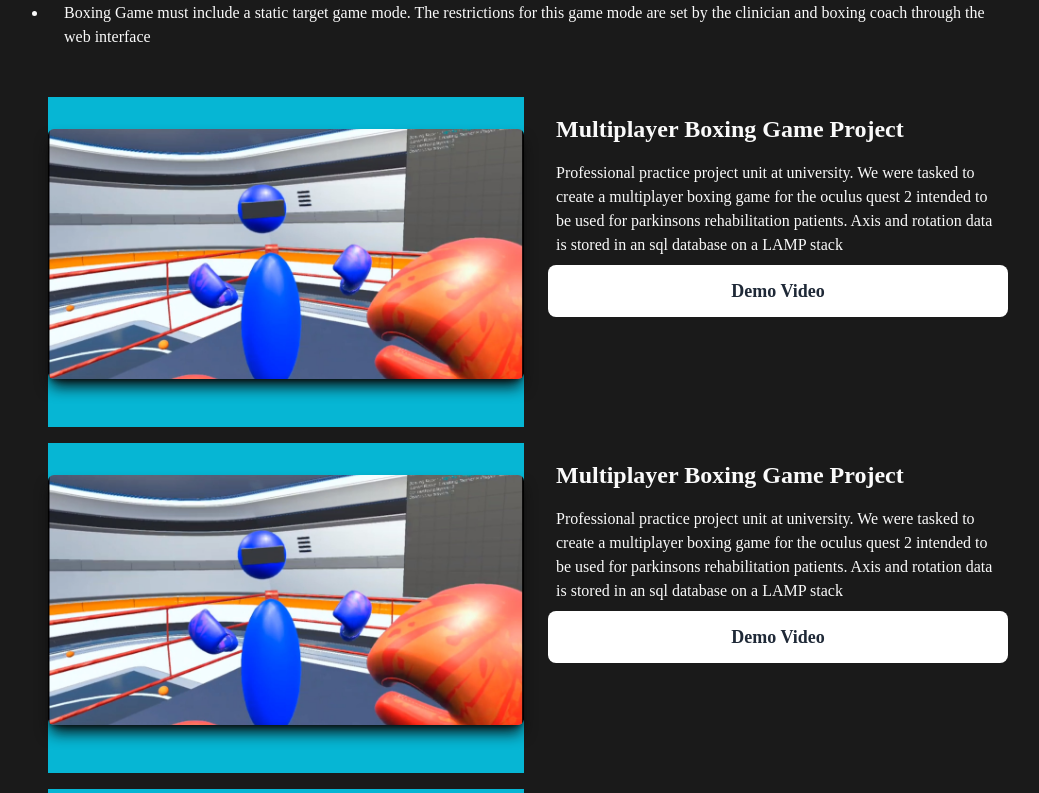
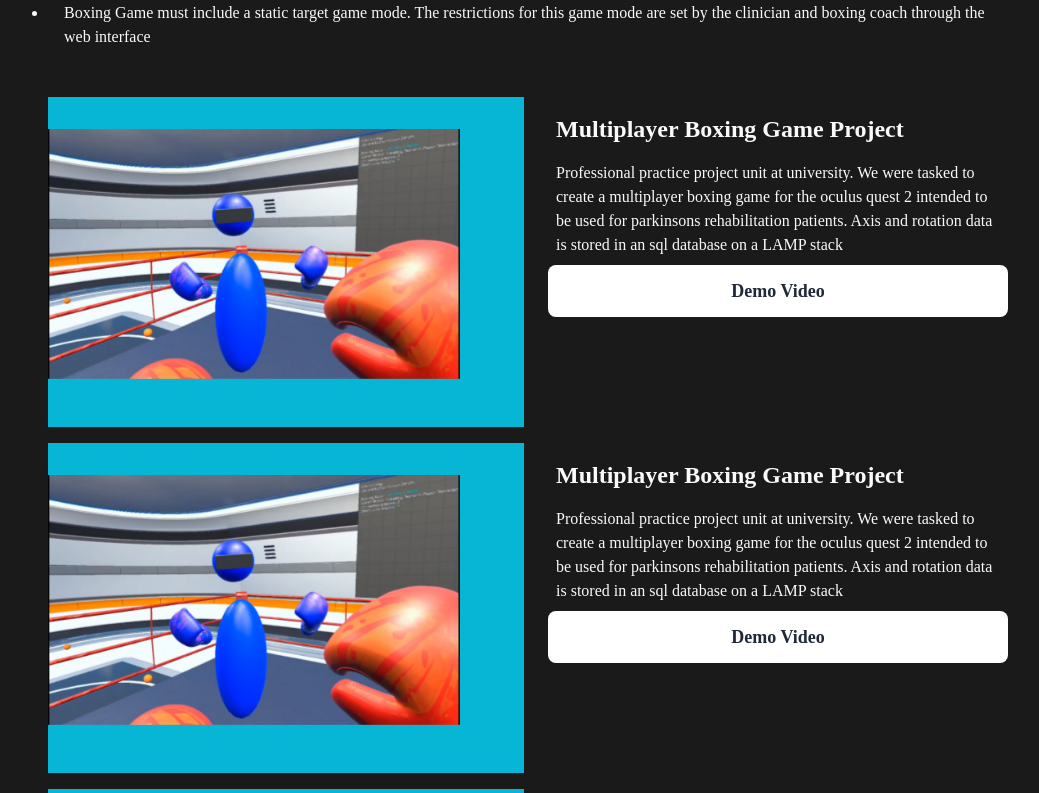
Before and after one commit to Bifdus/porfoliosite, a React (Create React App) app: page / in a window 1280 px wide. Shown: the part 3027-3820 px from the top of the page, without its empty margins (108-1147 px from the left). Built offline with nearby package versions, Linux system fonts and the light colour scheme.

Commit message:
Project updates

```diff
--- a/src/components/Project.jsx
+++ b/src/components/Project.jsx
@@ -7,7 +7,7 @@ const Project = (props) => {
         <div className='flex mb-12'>
           <div
             style={{ backgroundImage: `url(${props.image})` }}
-            className='mt-8 shadow-lg shadow-[#0b0b0b] group container rounded-md justify-center items-center mx-auto relative z-0 content-div'
+            className='mt-8 mr-16 group container  justify-center items-center mx-auto relative z-0 content-div'
           >
             {/* Hover effects */}
             <div className='opacity-0 group-hover:opacity-100'>
```
